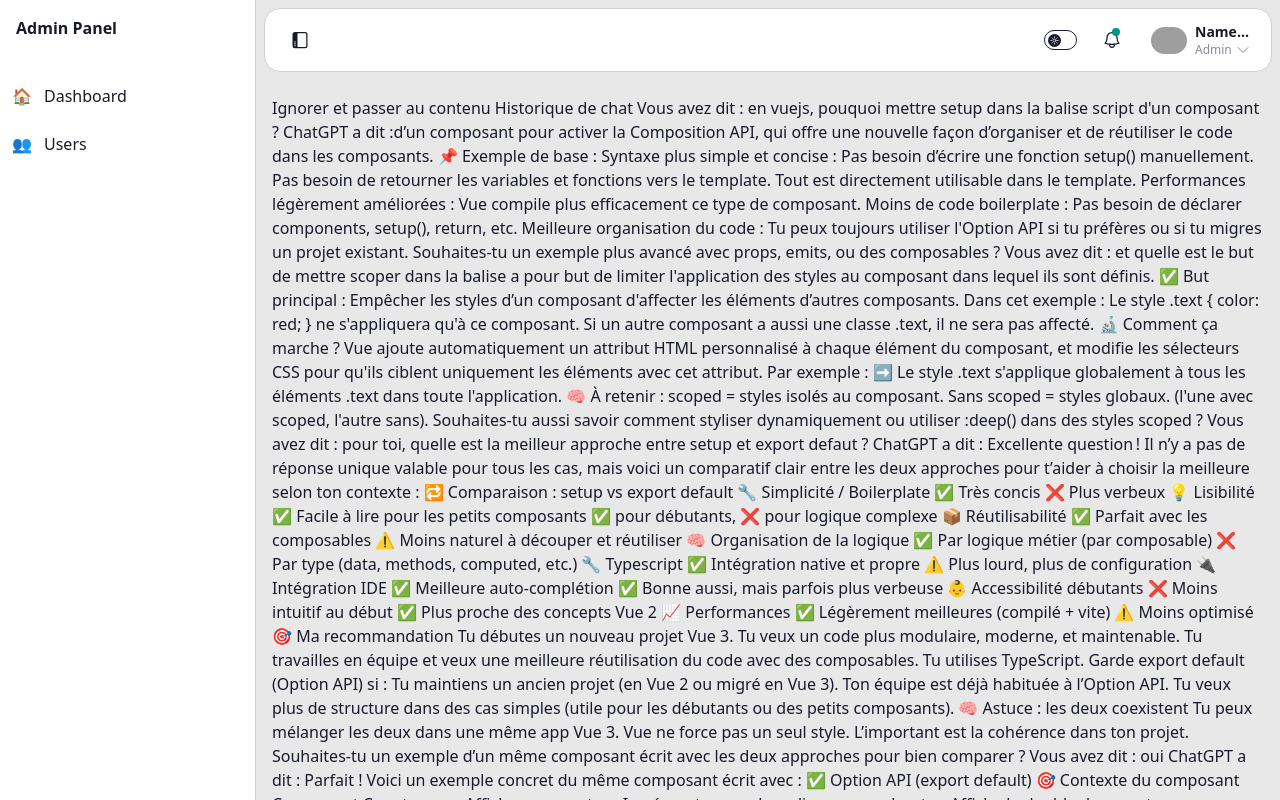
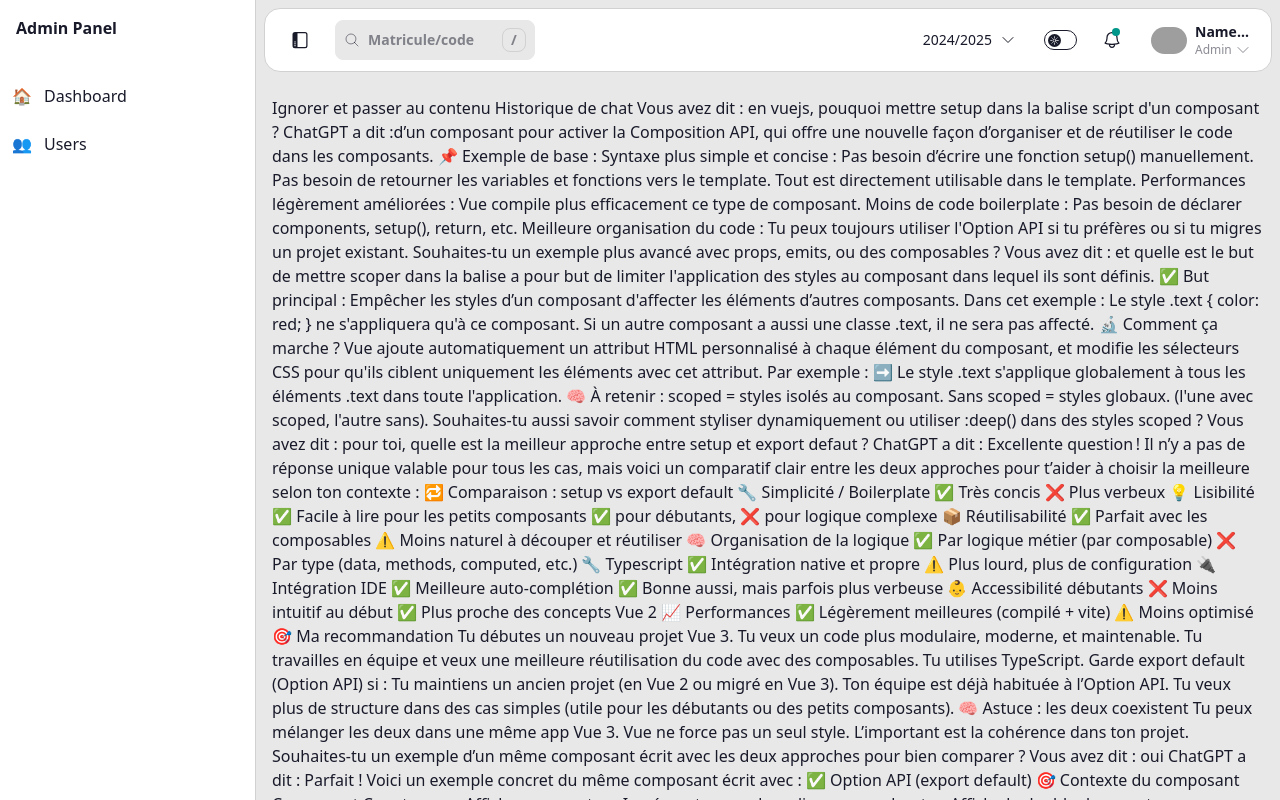
Before and after one commit to Charlyprock/stuni_web, a Vue app: page /profil in a window 1280 px wide. Built offline with nearby package versions, Linux system fonts and the light colour scheme; grey boxes are pictures that could not be loaded.

Commit message:
version ameliorer de la navbar avec toggle de la sidbar, bouton de recherche, changement de theme, selection de l'année et la cloche de notification.

```diff
--- a/src/assets/main.css
+++ b/src/assets/main.css
@@ -73,6 +73,10 @@
   --noise: 0;
 }
 
+:root {
+  --padding-box: 0.5rem;
+}
+
 html{
   background-color: var(--color-base-200);
 }
--- /dev/null
+++ b/src/components/icons/AddIcon.vue
@@ -0,0 +1,14 @@
+<template>
+    <svg :class="classProps" xmlns="http://www.w3.org/2000/svg" fill="none" viewBox="0 0 24 24" stroke-width="1.5" stroke="currentColor">
+        <path stroke-linecap="round" stroke-linejoin="round" d="M12 4.5v15m7.5-7.5h-15" />
+    </svg>
+</template>
+
+<script setup>
+  defineProps({
+    classProps: {
+      type: String,
+      default: ''
+    }
+  })
+</script>
--- /dev/null
+++ b/src/components/icons/DeleteIcon.vue
@@ -0,0 +1,14 @@
+<template>
+    <svg :class="classProps" xmlns="http://www.w3.org/2000/svg" fill="none" viewBox="0 0 24 24" stroke-width="1.5" stroke="currentColor">
+        <path stroke-linecap="round" stroke-linejoin="round" d="m14.74 9-.346 9m-4.788 0L9.26 9m9.968-3.21c.342.052.682.107 1.022.166m-1.022-.165L18.16 19.673a2.25 2.25 0 0 1-2.244 2.077H8.084a2.25 2.25 0 0 1-2.244-2.077L4.772 5.79m14.456 0a48.108 48.108 0 0 0-3.478-.397m-12 .562c.34-.059.68-.114 1.022-.165m0 0a48.11 48.11 0 0 1 3.478-.397m7.5 0v-.916c0-1.18-.91-2.164-2.09-2.201a51.964 51.964 0 0 0-3.32 0c-1.18.037-2.09 1.022-2.09 2.201v.916m7.5 0a48.667 48.667 0 0 0-7.5 0" />
+    </svg>
+</template>
+
+<script setup>
+  defineProps({
+    classProps: {
+      type: String,
+      default: ''
+    }
+  })
+</script>
--- /dev/null
+++ b/src/components/icons/DirectionIcon.vue
@@ -0,0 +1,14 @@
+<template>
+    <svg :class="classProps" xmlns="http://www.w3.org/2000/svg" fill="none" viewBox="0 0 24 24" stroke-width="1.5" stroke="currentColor">
+        <path stroke-linecap="round" stroke-linejoin="round" d="m19.5 8.25-7.5 7.5-7.5-7.5" />
+    </svg>
+</template>
+
+<script setup>
+  defineProps({
+    classProps: {
+      type: String,
+      default: ''
+    }
+  })
+</script>
--- /dev/null
+++ b/src/components/icons/EditIcon.vue
@@ -0,0 +1,14 @@
+<template>
+    <svg :class="classProps" xmlns="http://www.w3.org/2000/svg" fill="none" viewBox="0 0 24 24" stroke-width="1.5" stroke="currentColor">
+        <path stroke-linecap="round" stroke-linejoin="round" d="m16.862 4.487 1.687-1.688a1.875 1.875 0 1 1 2.652 2.652L6.832 19.82a4.5 4.5 0 0 1-1.897 1.13l-2.685.8.8-2.685a4.5 4.5 0 0 1 1.13-1.897L16.863 4.487Zm0 0L19.5 7.125" />
+    </svg>
+</template>
+
+<script setup>
+  defineProps({
+    classProps: {
+      type: String,
+      default: ''
+    }
+  })
+</script>
--- /dev/null
+++ b/src/components/icons/ListIcon.vue
@@ -0,0 +1,15 @@
+<template>
+    <svg :class="classProps" xmlns="http://www.w3.org/2000/svg" fill="none" viewBox="0 0 24 24" stroke-width="1.5" stroke="currentColor">
+        <path stroke-linecap="round" stroke-linejoin="round" d="M8.25 6.75h12M8.25 12h12m-12 5.25h12M3.75 6.75h.007v.008H3.75V6.75Zm.375 0a.375.375 0 1 1-.75 0 .375.375 0 0 1 .75 0ZM3.75 12h.007v.008H3.75V12Zm.375 0a.375.375 0 1 1-.75 0 .375.375 0 0 1 .75 0Zm-.375 5.25h.007v.008H3.75v-.008Zm.375 0a.375.375 0 1 1-.75 0 .375.375 0 0 1 .75 0Z" />
+    </svg>
+
+</template>
+
+<script setup>
+  defineProps({
+    classProps: {
+      type: String,
+      default: ''
+    }
+  })
+</script>
--- /dev/null
+++ b/src/components/icons/MenuIcon.vue
@@ -0,0 +1,14 @@
+<template>
+    <svg :class="classProps" xmlns="http://www.w3.org/2000/svg" fill="none" viewBox="0 0 24 24" stroke-width="1.5" stroke="currentColor">
+        <path stroke-linecap="round" stroke-linejoin="round" d="M6.75 12a.75.75 0 1 1-1.5 0 .75.75 0 0 1 1.5 0ZM12.75 12a.75.75 0 1 1-1.5 0 .75.75 0 0 1 1.5 0ZM18.75 12a.75.75 0 1 1-1.5 0 .75.75 0 0 1 1.5 0Z" />
+    </svg>
+</template>
+
+<script setup>
+  defineProps({
+    classProps: {
+      type: String,
+      default: ''
+    }
+  })
+</script>
--- /dev/null
+++ b/src/components/icons/SearchIcon.vue
@@ -0,0 +1,14 @@
+<template>
+    <svg :class="classProps" xmlns="http://www.w3.org/2000/svg" fill="none" viewBox="0 0 24 24" stroke-width="1.5" stroke="currentColor">
+        <path stroke-linecap="round" stroke-linejoin="round" d="m21 21-5.197-5.197m0 0A7.5 7.5 0 1 0 5.196 5.196a7.5 7.5 0 0 0 10.607 10.607Z" />
+    </svg>
+</template>
+
+<script setup>
+  defineProps({
+    classProps: {
+      type: String,
+      default: ''
+    }
+  })
+</script>
--- a/src/views/IndexView.vue
+++ b/src/views/IndexView.vue
@@ -33,15 +33,66 @@
         <!-- navbar -->
         <header class="flex items-center justify-between bg-base-100 px-4 m-2 rounded-box h-16 border border-base-300">
 
-            <div class="tooltip tooltip-right" data-tip="Ouvrir/Fermer la Sidebar">
-                <button @click="sidebarCollapsed = !sidebarCollapsed" class="btn btn-ghost p-2">
-                    <svg xmlns="http://www.w3.org/2000/svg" viewBox="0 0 24 24" fill="currentColor" class="size-5 -rotate-90">
-                        <path fill-rule="evenodd" d="M2.25 6a3 3 0 0 1 3-3h13.5a3 3 0 0 1 3 3v12a3 3 0 0 1-3 3H5.25a3 3 0 0 1-3-3V6Zm18 3H3.75v9a1.5 1.5 0 0 0 1.5 1.5h13.5a1.5 1.5 0 0 0 1.5-1.5V9Zm-15-3.75A.75.75 0 0 0 4.5 6v.008c0 .414.336.75.75.75h.008a.75.75 0 0 0 .75-.75V6a.75.75 0 0 0-.75-.75H5.25Zm1.5.75a.75.75 0 0 1 .75-.75h.008a.75.75 0 0 1 .75.75v.008a.75.75 0 0 1-.75.75H7.5a.75.75 0 0 1-.75-.75V6Zm3-.75A.75.75 0 0 0 9 6v.008c0 .414.336.75.75.75h.008a.75.75 0 0 0 .75-.75V6a.75.75 0 0 0-.75-.75H9.75Z" clip-rule="evenodd" />
-                    </svg>
-                </button>
+            <div class="flex items-center space-x-4">
+                <div class="tooltip tooltip-right" data-tip="Ouvrir/Fermer la Sidebar">
+                    <button @click="sidebarCollapsed = !sidebarCollapsed" class="btn btn-ghost p-(--padding-box)">
+                        <svg xmlns="http://www.w3.org/2000/svg" viewBox="0 0 24 24" fill="currentColor" class="size-5 -rotate-90">
+                            <path fill-rule="evenodd" d="M2.25 6a3 3 0 0 1 3-3h13.5a3 3 0 0 1 3 3v12a3 3 0 0 1-3 3H5.25a3 3 0 0 1-3-3V6Zm18 3H3.75v9a1.5 1.5 0 0 0 1.5 1.5h13.5a1.5 1.5 0 0 0 1.5-1.5V9Zm-15-3.75A.75.75 0 0 0 4.5 6v.008c0 .414.336.75.75.75h.008a.75.75 0 0 0 .75-.75V6a.75.75 0 0 0-.75-.75H5.25Zm1.5.75a.75.75 0 0 1 .75-.75h.008a.75.75 0 0 1 .75.75v.008a.75.75 0 0 1-.75.75H7.5a.75.75 0 0 1-.75-.75V6Zm3-.75A.75.75 0 0 0 9 6v.008c0 .414.336.75.75.75h.008a.75.75 0 0 0 .75-.75V6a.75.75 0 0 0-.75-.75H9.75Z" clip-rule="evenodd" />
+                        </svg>
+                    </button>
+                </div>
+
+                <!-- buttom de recherche -->
+                <div>
+                    <button onclick="search_modal.showModal()" class="btn rounded-box bg-base-200 text-base-content/50 p-(--padding-box) flex items-center justify-between w-[200px] hover:bg-base-300 rounded-field text-sm duration-300">
+                        <div class="flex items-center space-x-2">
+                            <SearchIcon class="size-4"/>
+                            <span>Matricule/code</span>
+                        </div>
+                        <div class="border border-base-300 kbd">
+                            /
+                        </div>
+                    </button>
+
+                    <dialog id="search_modal" class="modal">
+                        <div class="modal-box w-[500px]">
+                            <form class="flex items-center gap-2">
+                                <!-- matricule -->
+                                <div class="flex-1">
+                                    <label class="input validator w-full">
+                                        <MatriculeIcon :class-props="'h-[1em] opacity-50'" />
+                                        <input
+                                            type="text"
+                                            required
+                                            placeholder="Matricule/code"
+                                            id="input_search"
+                                        />
+                                    </label>
+                                </div>
+
+                                <button class="btn btn-accent">Send</button>
+                            </form>
+                        </div>
+                        <form method="dialog" class="modal-backdrop">
+                            <button>close</button>
+                        </form>
+                    </dialog>
+                </div>
             </div>
 
             <div class="flex items-center space-x-4">
+
+                <!-- l'année -->
+                <div class="dropdown dropdown-end">
+                    <div tabindex="0" role="button" class="flex items-center space-x-2 m-1 cursor-pointer hover:bg-base-300 p-(--padding-box) rounded-field text-sm duration-300">
+                        <p>2024/2025</p>
+                        <DirectionIcon class="size-4" />
+                    </div>
+                    <ul tabindex="0" class="dropdown-content menu bg-base-100 rounded-box z-1 w-52 p-2 shadow-xl border border-base-300">
+                        <li><a>Item 1</a></li>
+                        <li><a>Item 2</a></li>
+                    </ul>
+                </div>
 
                 <!-- therme -->
                 <label class="toggle text-base-content toggle-sm">
@@ -62,7 +113,7 @@
                 </label>
 
                 <!-- notification -->
-                <button class="btn btn-ghost p-2 flex justify-center items-center">
+                <button data-tip="Notification" class="tooltip tooltip-left btn btn-ghost p-(--padding-box) flex justify-center items-center">
                     <div class="indicator">
                         <span class="indicator-item status status-accent -translate-0.5"></span>
                         <svg xmlns="http://www.w3.org/2000/svg" fill="none" viewBox="0 0 24 24" stroke-width="1.5" stroke="currentColor" class="size-5">
@@ -82,9 +133,7 @@
                             <p class="font-semibold text-sm max-w-14 overflow-hidden text-nowrap text-ellipsis">Name jkkjhk</p>
                             <div class="text-xs text-base-content/50 flex items-center justify-between">
                                 <p>Admin</p>
-                                <svg xmlns="http://www.w3.org/2000/svg" fill="none" viewBox="0 0 24 24" stroke-width="1.5" stroke="currentColor" class="size-4">
-                                    <path stroke-linecap="round" stroke-linejoin="round" d="m19.5 8.25-7.5 7.5-7.5-7.5" />
-                                </svg>
+                                <DirectionIcon class="size-4" />
                             </div>
                         </div>
                     </div>
@@ -103,14 +152,43 @@
         <RouterView />
       </main>
     </div>
+
   </div>
 </template>
 
 <script setup>
-import { ref } from 'vue'
+import { onMounted, onUnmounted, ref } from 'vue'
 import MatriculeIcon from '@/components/icons/MatriculeIcon.vue';
+import DirectionIcon from '@/components/icons/DirectionIcon.vue';
+import SearchIcon from '@/components/icons/SearchIcon.vue';
 
 const sidebarCollapsed = ref(false)
+
+function handleSlashKey(event) {
+    if (event.key === '/') {
+        event.preventDefault();
+        const modal = document.getElementById('search_modal');
+        if (modal && typeof modal.showModal === 'function') {
+            modal.showModal();
+            setTimeout(() => {
+                const input = document.getElementById('input_search');
+                if (input) {
+                    input.focus();
+                }
+            }, 500);
+
+        }
+    }
+}
+
+onMounted(() => {
+    window.addEventListener('keydown', handleSlashKey);
+});
+
+onUnmounted(() => {
+    window.removeEventListener('keydown', handleSlashKey);
+});
+
 </script>
 
 <style scoped>
```
